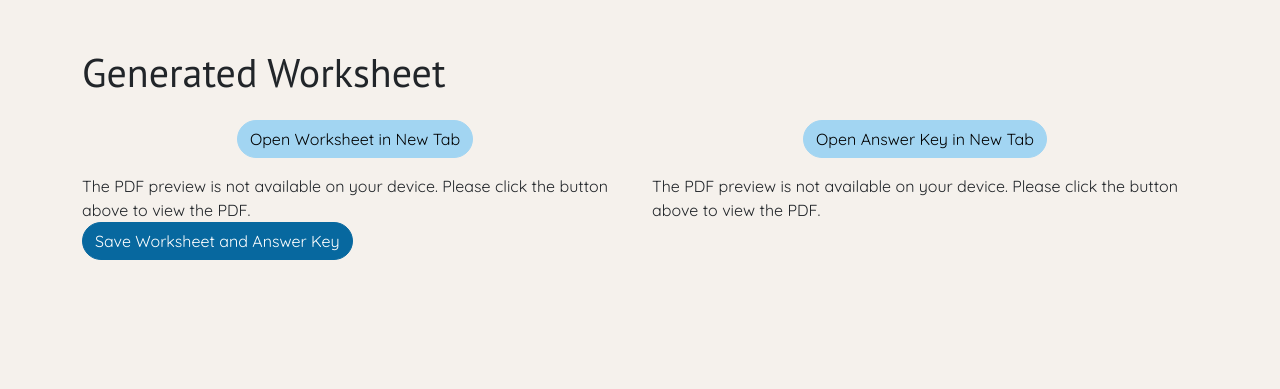
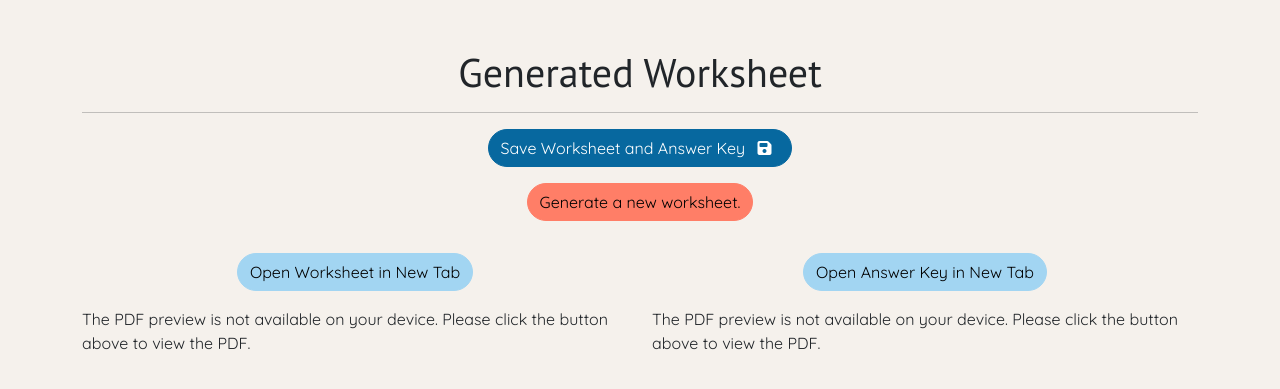
Before and after one commit to quentinikeno/Springboard-SEC-Capstone-Project-1, a Flask app: page /worksheet/new in a window 1280 px wide. Shown: the part 72-461 px from the top of the page. Run offline with Flask 2, Linux system fonts and the light colour scheme; the visitor is signed in with stand-in values (Sample User, id 1); data comes from the database, SQL or seed files in the repository; some libraries are stand-ins or nearby versions.

Commit message:
Add link to return to home page.

```diff
--- a/templates/new-detail.html
+++ b/templates/new-detail.html
@@ -2,7 +2,26 @@
 'base.html' %} {% block title %} Your New Worksheet! {% endblock %} {% block
 content %}
 
-<h1>Generated Worksheet</h1>
+<h1 class="text-center">Generated Worksheet</h1>
+
+<hr />
+
+<div class="my-3 text-center">
+	<form
+		action="{{ url_for('upload') }}"
+		class="upload-form text-center my-3"
+		method="POST"
+	>
+		<input type="hidden" name="csrf_token" value="{{ csrf_token() }}" />
+		<button class="btn btn-primary" type="submit">
+			Save Worksheet and Answer Key
+			<i class="fa-solid fa-floppy-disk mx-2"></i>
+		</button>
+	</form>
+	<a href="{{ url_for('index') }}" class="btn btn-warning"
+		>Generate a new worksheet.</a
+	>
+</div>
 
 <div class="row">
 	<div class="spinner-loading-div my-5">
@@ -19,12 +38,5 @@ content %}
 	worksheet_preview_div('Answer Key', 'answer-key') }}
 </div>
 
-<form action="{{ url_for('upload') }}" class="upload-form" method="POST">
-	<input type="hidden" name="csrf_token" value="{{ csrf_token() }}" />
-	<button class="btn btn-primary" type="submit">
-		Save Worksheet and Answer Key
-	</button>
-</form>
-
 <script src="{{ url_for('static', filename='new-detail.js') }}" defer></script>
 {% endblock %}
```
